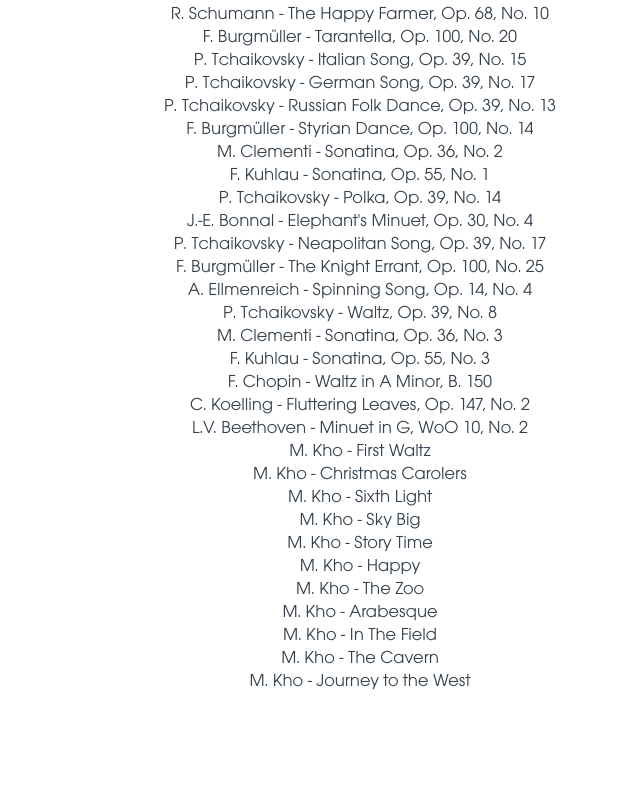
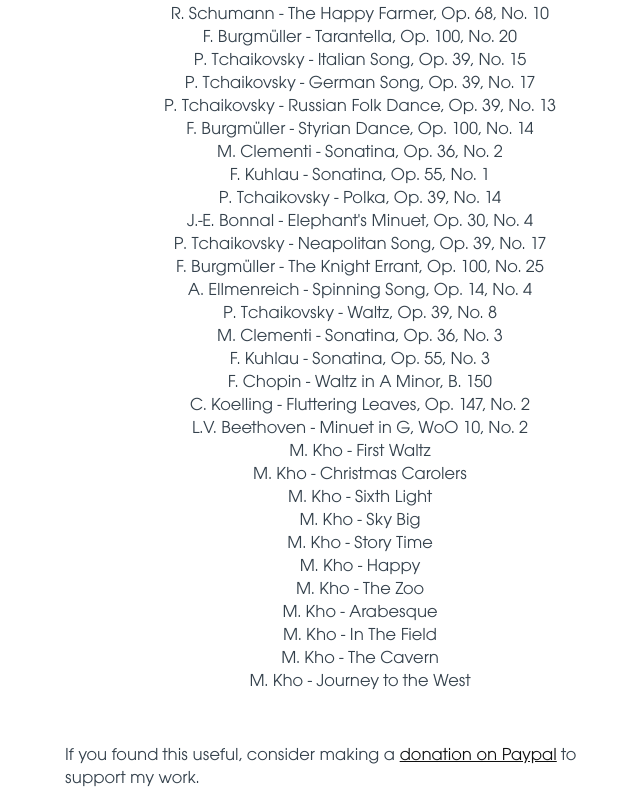
Before and after one commit to aboxcar/aboxcar.github.io, a plain HTML site: page childrensnotebook.html in a window 1280 px wide. Shown: the part 717-1517 px from the top of the page, without its empty margins (300-940 px from the left). Before the commit the page ends 1451 px from the top, so only its background shows below. Drawn offline with Linux system fonts and the light colour scheme.

Commit message:
Update childrensnotebook.html

```diff
--- a/childrensnotebook.html
+++ b/childrensnotebook.html
@@ -3,7 +3,7 @@
 <head>
 <meta name="viewport" content="width=device-width, initial-scale=1.0">
 
-<title>Matthew Kho</title>
+<title>Matthew Kho - Essential Classics &amp; Children's Notebook</title>
 <link href="style.css" rel="stylesheet" />
 
 
@@ -77,6 +77,7 @@ Contents:
 </ul>
 </p>
 
+<p>If you found this useful, consider making a <a href="https://www.paypal.com/donate/?business=DR3G8K85LHPKE&no_recurring=0&currency_code=USD">donation on Paypal</a> to support my work.</p>
 <!-- begin footer -->
 </div>
 </body>
```
